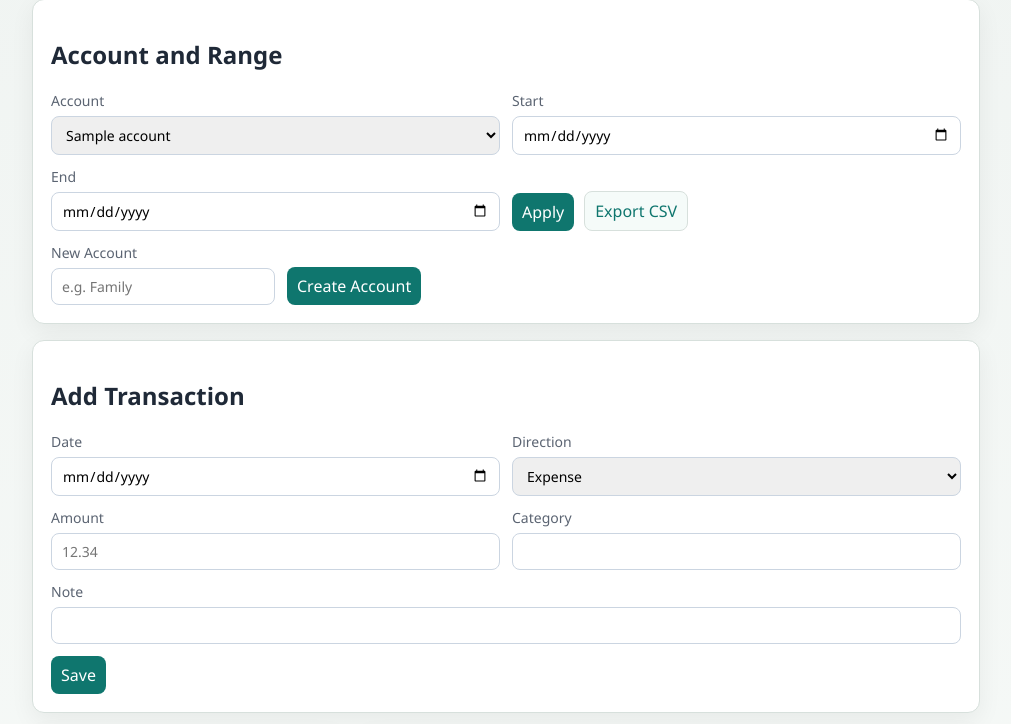
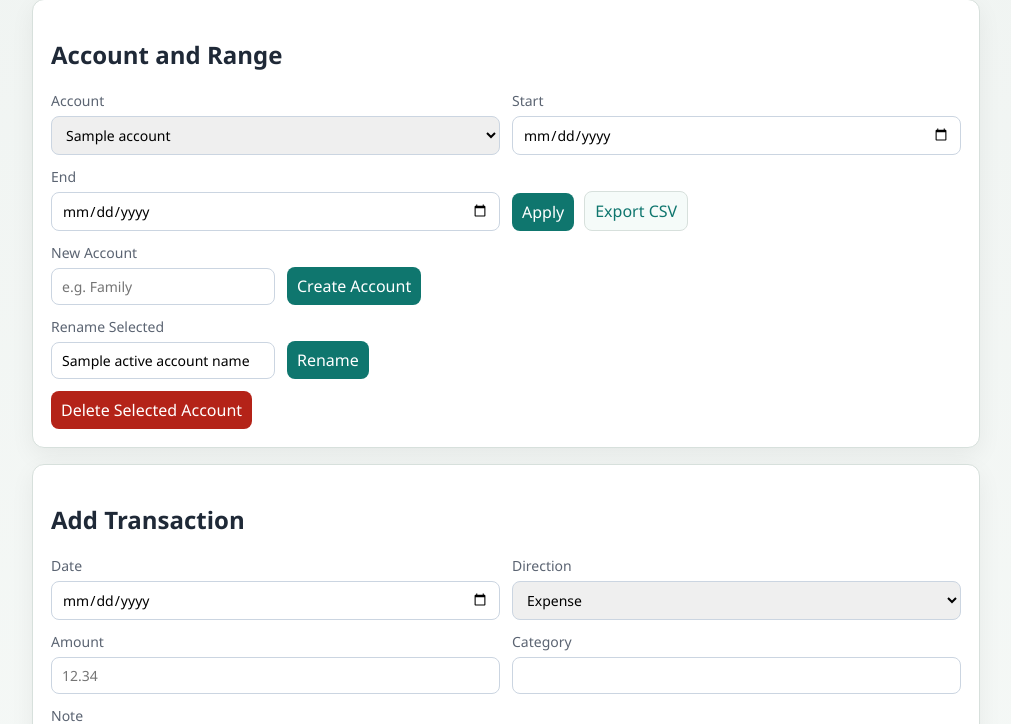
Before and after one commit to bootition/fiance_catch, a FastAPI app: template templates/index.html in a window 1280 px wide. Shown: the part 90-814 px from the top of the page, without its empty margins (134-1145 px from the left). Run offline with FastAPI, Linux system fonts and the light colour scheme; the template is opened without the code that fills it: most values are stand-ins (such as "Sample title", 1, 10 or a date in 2020); some libraries are stand-ins or nearby versions.

Commit message:
Add account rename and guarded delete flows
Let users maintain account names while preventing risky deletes by blocking default-account removal and accounts that still contain transactions.

```diff
--- a/app/main.py
+++ b/app/main.py
@@ -12,11 +12,13 @@ from .logic import parse_amount_to_cents, validate_direction
 from .repo import (
     create_account,
     create_txn,
+    delete_account,
     delete_txn,
     get_account,
     get_summary,
     list_accounts,
     list_txns,
+    rename_account,
 )
 from .settings import get_settings
 
@@ -73,6 +75,7 @@ def _build_index_context(
         "end": end,
         "account_id": account_id,
         "active_account_name": account["name"] if account else "Default",
+        "is_default_account": account_id == 1,
         "accounts": accounts,
     }
 
@@ -119,6 +122,47 @@ def create_account_route(
         url=(
             f"/?account_id={new_account_id}&start={resolved_start}&end={resolved_end}"
         ),
+        status_code=303,
+    )
+
+
+@app.post("/accounts/{account_id}/rename")
+def rename_account_route(
+    account_id: int,
+    name: str = Form(...),
+    start: str | None = Form(default=None),
+    end: str | None = Form(default=None),
+):
+    if account_id < 1 or get_account(settings.db_path, account_id) is None:
+        raise HTTPException(status_code=404, detail="account not found")
+    try:
+        rename_account(settings.db_path, account_id, name)
+    except ValueError as exc:
+        raise HTTPException(status_code=400, detail=str(exc)) from exc
+
+    resolved_start, resolved_end = _resolve_range(start, end)
+    return RedirectResponse(
+        url=(f"/?account_id={account_id}&start={resolved_start}&end={resolved_end}"),
+        status_code=303,
+    )
+
+
+@app.post("/accounts/{account_id}/delete")
+def delete_account_route(
+    account_id: int,
+    start: str | None = Form(default=None),
+    end: str | None = Form(default=None),
+):
+    if account_id < 1 or get_account(settings.db_path, account_id) is None:
+        raise HTTPException(status_code=404, detail="account not found")
+    try:
+        delete_account(settings.db_path, account_id)
+    except ValueError as exc:
+        raise HTTPException(status_code=400, detail=str(exc)) from exc
+
+    resolved_start, resolved_end = _resolve_range(start, end)
+    return RedirectResponse(
+        url=f"/?account_id=1&start={resolved_start}&end={resolved_end}",
         status_code=303,
     )
 
--- a/static/app.css
+++ b/static/app.css
@@ -109,6 +109,14 @@ button:hover {
     background: var(--accent-hover);
 }
 
+button.danger {
+    background: #b42318;
+}
+
+button.danger:hover {
+    background: #912018;
+}
+
 .button-link {
     display: inline-flex;
     align-items: center;
--- a/templates/index.html
+++ b/templates/index.html
@@ -52,6 +52,29 @@
             <input type="hidden" name="end" value="{{ end }}">
             <button type="submit">Create Account</button>
         </form>
+
+        <form method="post" action="/accounts/{{ account_id }}/rename" class="inline-form">
+            <label>
+                Rename Selected
+                <input type="text" name="name" value="{{ active_account_name }}" required>
+            </label>
+            <input type="hidden" name="start" value="{{ start }}">
+            <input type="hidden" name="end" value="{{ end }}">
+            <button type="submit">Rename</button>
+        </form>
+
+        {% if not is_default_account %}
+        <form
+            method="post"
+            action="/accounts/{{ account_id }}/delete"
+            class="inline-form"
+            onsubmit="return confirm('Delete this account? It must have no transactions.');"
+        >
+            <input type="hidden" name="start" value="{{ start }}">
+            <input type="hidden" name="end" value="{{ end }}">
+            <button type="submit" class="danger">Delete Selected Account</button>
+        </form>
+        {% endif %}
     </section>
 
     <section class="card">
```
Also changed, not shown: app/repo.py (+48 -0 lines), tests/test_repo_accounts.py (+54 -0 lines), README.md.
